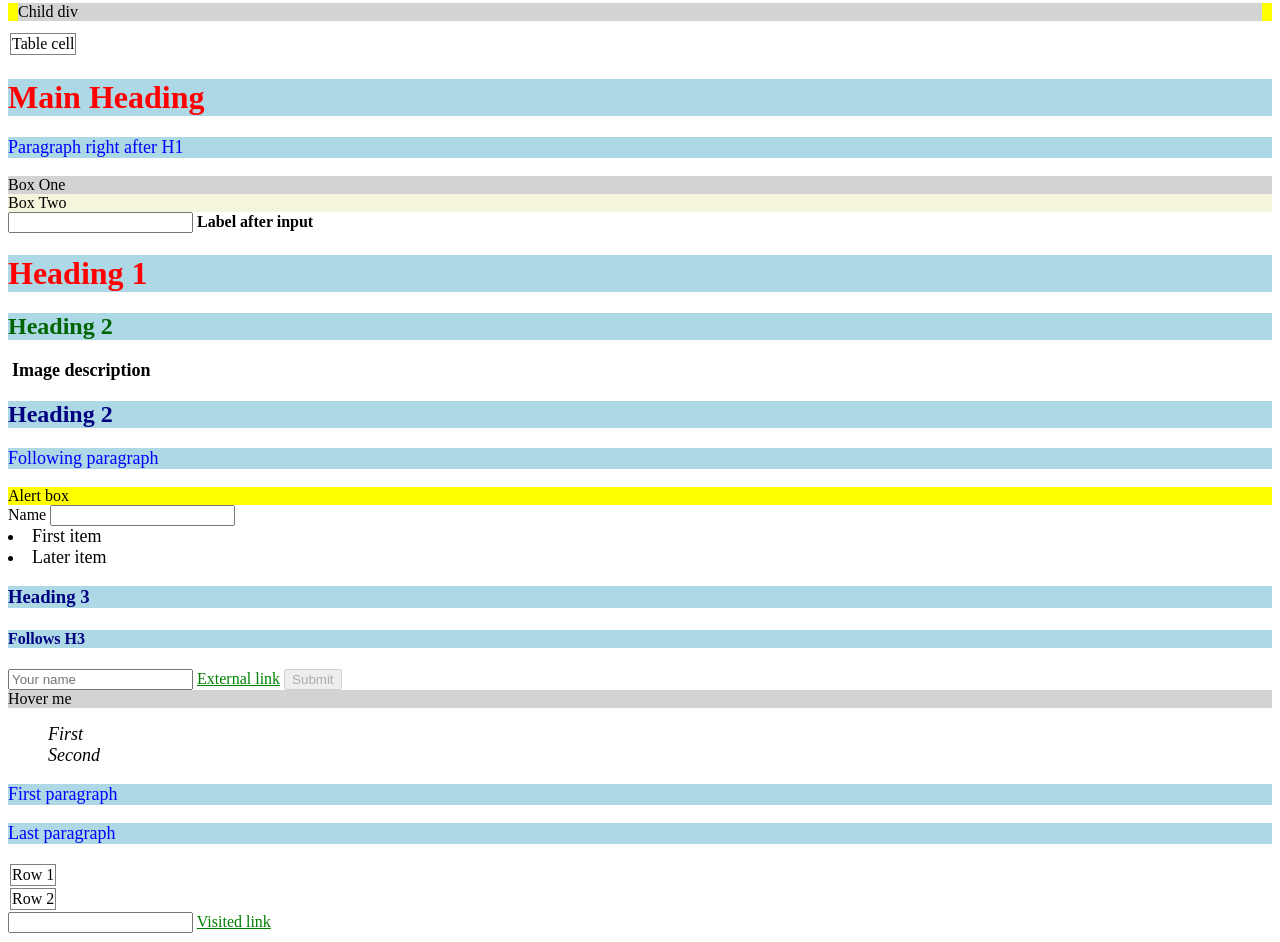
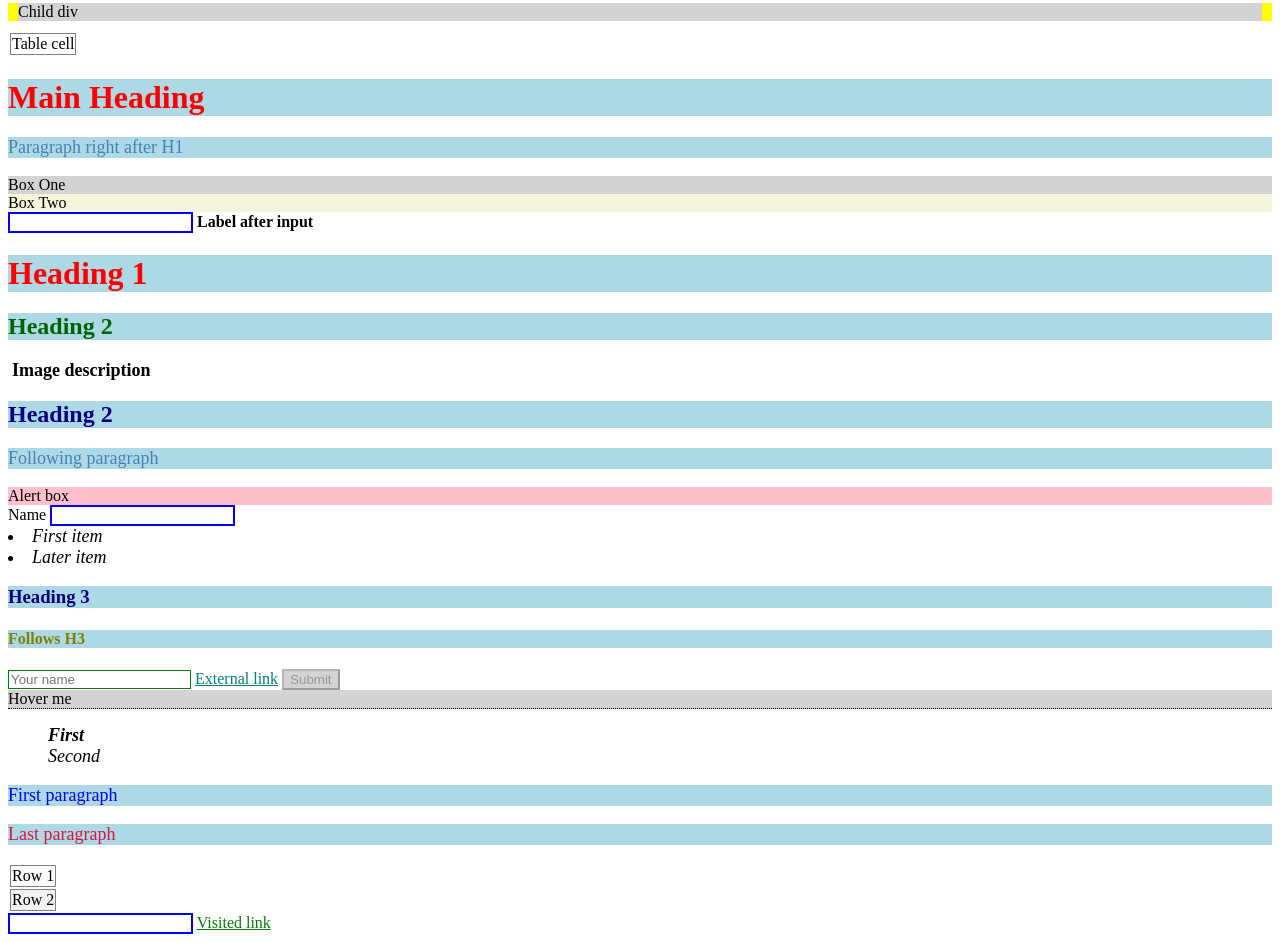
Before and after one commit to sandula-sanchana/WebTechnologies-prac, a plain HTML site: page Exercise1.html in a window 1280 px wide. Shown: the part 1419-2361 px from the top of the page. Drawn offline with Linux system fonts and the light colour scheme.

Commit message:
exercise 1 done

```diff
--- a/Exercise1.html
+++ b/Exercise1.html
@@ -112,6 +112,52 @@
         img + span{
             font-weight: bold;
         }
+        h2 ~ p{
+            color: steelblue;
+        }
+        form ~ .alert{
+            background-color: pink;
+        }
+        label ~ input{
+            border: 1px dashed black;
+        }
+        li ~li{
+            font-style: italic;
+        }
+        h3 ~ h4{
+            color: olive;
+        }
+        input[type="text"]{
+            border: 2px solid blue;
+        }
+        a[target="_blank"]{
+            color: teal;
+        }
+        [disabled]{
+            background-color: lightgray;
+        }
+        [title]{
+            border-bottom: 1px dotted black;
+        }
+        input[placeholder]{
+            border: 1px solid green;
+        }
+        li:first-child{
+            font-weight: bold;
+        }
+        section p:last-child{
+            color: crimson;
+        }
+        table tr:nth-child(even){
+            background-color: #f2f2f2;
+        }
+        input:hover{
+            background-color: lightyellow;
+        }
+        a:visited{
+            color: purple;
+        }
+
 
 
 
```
